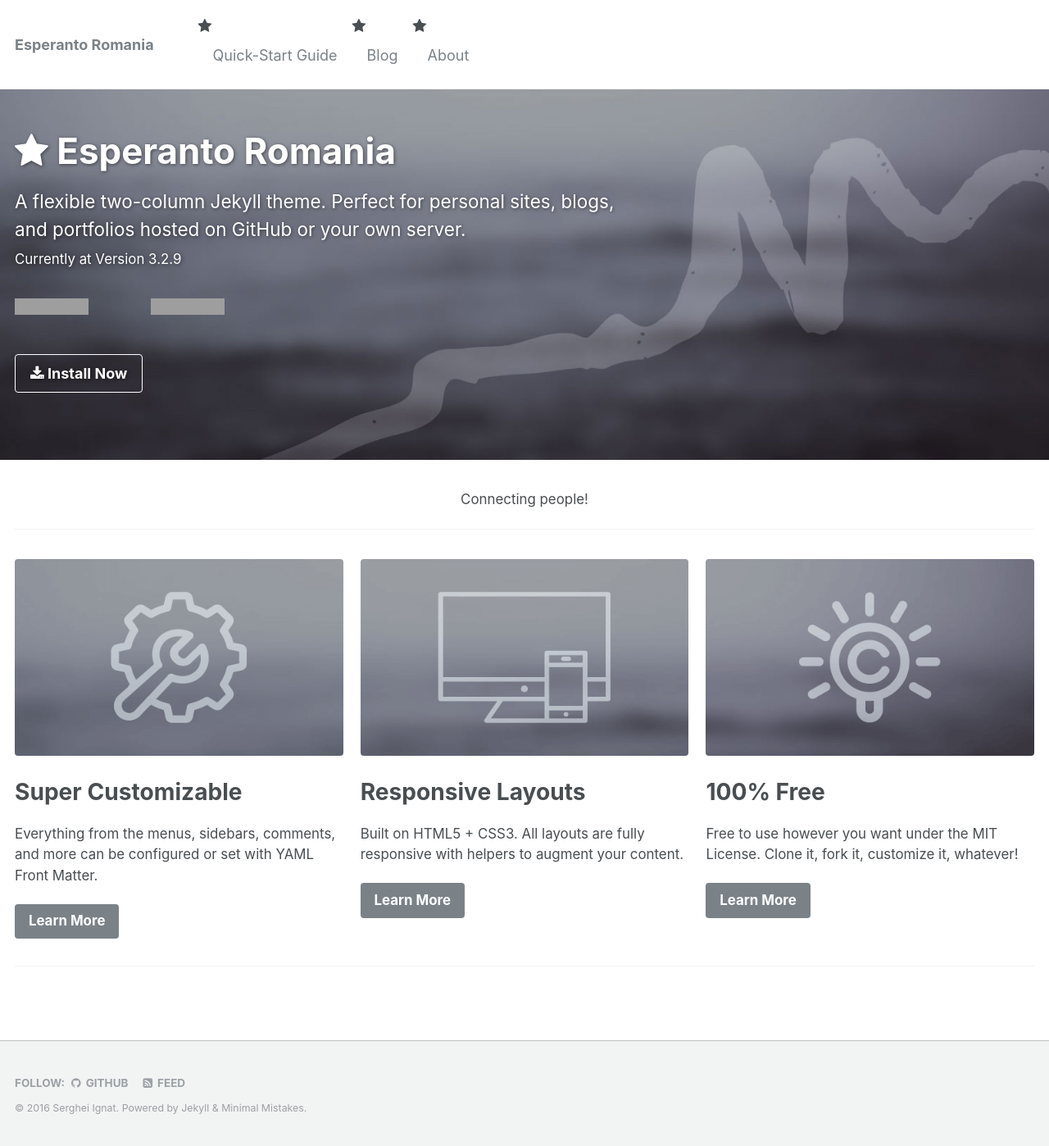
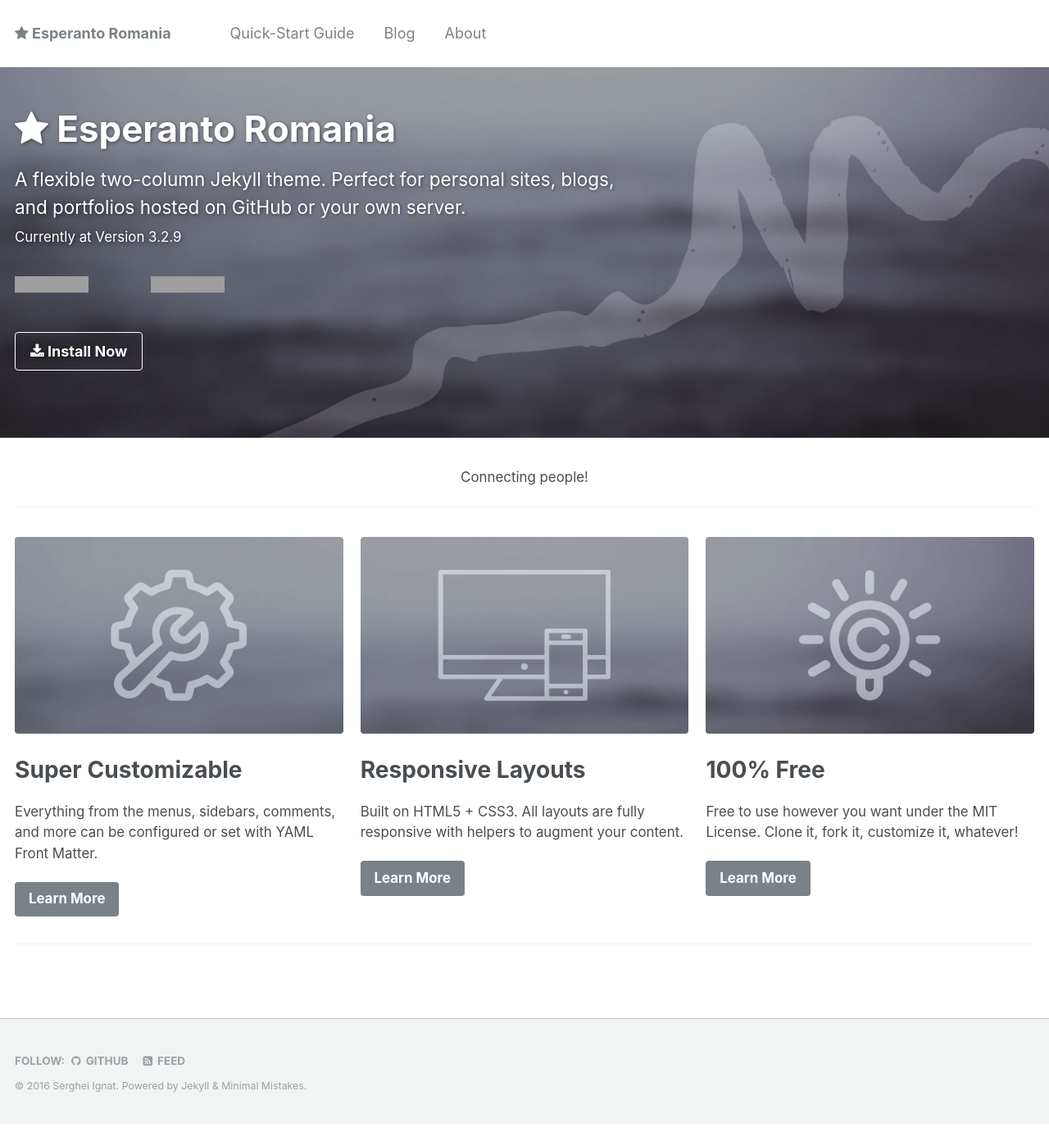
Before and after one commit to esperanto-ro/esperanto-ro.github.io, a Jekyll site: the page built from _pages/home.md, in a window 1280 px wide. Shown: the whole page at 82% size. Built offline with Jekyll 4.4.1, drawn with Linux system fonts in a browser that asks for light colours; after the commit the page ends 1371 px from its top, so only the background shows below that; grey boxes are pictures that could not be loaded.

Commit message:
Fix star icon before title in header and on home page

```diff
--- a/_includes/masthead.html
+++ b/_includes/masthead.html
@@ -6,17 +6,16 @@
       <nav id="site-nav" class="greedy-nav">
         <button><div class="navicon"></div></button>
         <ul class="visible-links">
-          <li class="masthead__menu-item masthead__menu-item--lg"><a href="{{ base_path }}/">{{ site.title }}</a></li>
+          <li class="masthead__menu-item masthead__menu-item--lg">
+            <a href="{{ base_path }}/"><i class="fa fa-star"></i> {{ site.title }}</a>
+          </li>
           {% for link in site.data.navigation.main %}
             {% if link.url contains 'http' %}
               {% assign domain = '' %}
               {% else %}
               {% assign domain = base_path %}
             {% endif %}
-            <li class="masthead__menu-item">
-              <i class="fa fa-star"></i>
-              <a href="{{ domain }}{{ link.url }}">{{ link.title }}</a>
-            </li>
+            <li class="masthead__menu-item"><a href="{{ domain }}{{ link.url }}">{{ link.title }}</a></li>
           {% endfor %}
         </ul>
         <ul class="hidden-links hidden"></ul>
```
